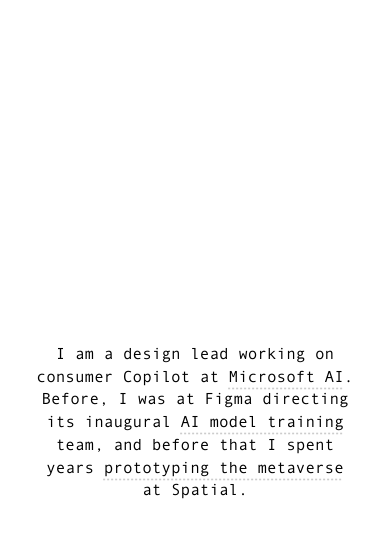
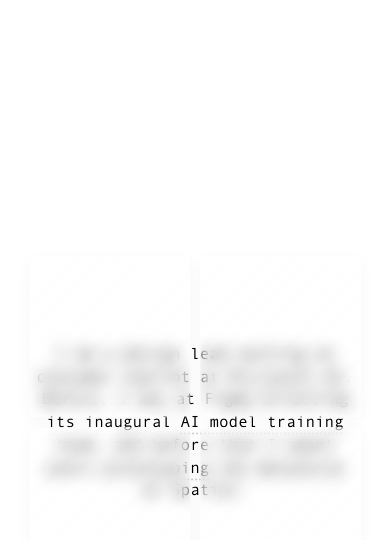
Before and after one commit to jivmy/portfolio, a React (Create React App) app: page / in a window 390 px wide. Shown: the top 540 px of the page. Built offline with nearby package versions, Linux system fonts and the light colour scheme.

Commit message:
Add glass panels with scroll animations and press interactions

```diff
--- a/src/App.js
+++ b/src/App.js
@@ -1,13 +1,21 @@
-import { useEffect, useRef } from 'react';
+import { useEffect, useRef, useState } from 'react';
 
 function App() {
   const embedRef = useRef(null);
   const bioTextRef = useRef(null);
+  const glassPanelsContainerRef = useRef(null);
+  const glassPanel1Ref = useRef(null);
+  const glassPanel2Ref = useRef(null);
+  const glassPanel3Ref = useRef(null);
+  const glassPanel4Ref = useRef(null);
+
+  const [anchorMode, setAnchorMode] = useState('closest'); // 'closest', 'farthest', 'farthestX', 'farthestY'
 
   useEffect(() => {
+    // Initialize UnicornStudio
     if (window.UnicornStudio) {
       const init = () => {
-        if (embedRef.current && window.UnicornStudio?.init) {
+        if (window.UnicornStudio?.init) {
           window.UnicornStudio.init();
         }
       };
@@ -15,16 +23,17 @@
       return;
     }
 
+    // Load UnicornStudio script
     const script = document.createElement('script');
     script.src = 'https://cdn.jsdelivr.net/gh/hiunicornstudio/unicornstudio.js@v1.4.36/dist/unicornStudio.umd.js';
     script.onload = () => {
       setTimeout(() => {
-        if (embedRef.current && window.UnicornStudio?.init) {
+        if (window.UnicornStudio?.init) {
           window.UnicornStudio.init();
         }
       }, 100);
     };
-    document.head.appendChild(script);
+    (document.head || document.body).appendChild(script);
   }, []);
 
   useEffect(() => {
@@ -95,6 +104,62 @@
           bioTextRef.current.style.opacity = opacity;
         }
 
+        // Show glass panels when scrolled to bottom
+        const scrollHeight = Math.max(
+          document.body.scrollHeight,
+          document.body.offsetHeight,
+          document.documentElement.clientHeight,
+          document.documentElement.scrollHeight,
+          document.documentElement.offsetHeight
+        );
+        const maxScroll = scrollHeight - viewportHeight;
+        const distanceFromBottom = maxScroll - scrollY;
+
+        // Start animation at 0px from bottom (at bottom, progress = 1)
+        const animationStartDistance = 0;
+        const animationEndDistance = 800;
+        const animationRange = animationEndDistance - animationStartDistance;
+        // Animation progresses from 1 (at bottom, 0px) to 0 (800px from bottom)
+        const panelProgress = Math.max(0, Math.min(1, (animationEndDistance - distanceFromBottom) / animationRange));
+
+        const panelOpacity = panelProgress;
+        const panelScale = panelProgress;
+
+        const panels = [
+          glassPanel1Ref.current,
+          glassPanel2Ref.current,
+          glassPanel3Ref.current,
+          glassPanel4Ref.current
+        ];
+
+        // Define transform-origin for each panel based on anchor mode
+        const transformOrigins = {
+          closest: ['100% 100%', '0% 100%', '100% 0%', '0% 0%'], // Panel 1, 2, 3, 4
+          farthest: ['0% 0%', '100% 0%', '0% 100%', '100% 100%'],
+          farthestX: ['0% 50%', '100% 50%', '0% 50%', '100% 50%'],
+          farthestY: ['50% 0%', '50% 0%', '50% 100%', '50% 100%']
+        };
+
+        panels.forEach((panel, index) => {
+          if (panel) {
+            panel.style.opacity = panelOpacity;
+            // Don't override transform if animation is in progress
+            if (panel.dataset.animating !== 'true' && !panel.classList.contains('pressed')) {
+              panel.style.transform = `scale(${panelScale})`;
+            }
+            panel.style.transformOrigin = transformOrigins[anchorMode][index];
+            // Stagger the animation
+            panel.style.transitionDelay = panelProgress > 0 ? `${index * 0.075}s` : '0s';
+            // Make panels clickable when visible
+            panel.style.pointerEvents = panelOpacity > 0 ? 'auto' : 'none';
+          }
+        });
+
+        if (glassPanelsContainerRef.current) {
+          glassPanelsContainerRef.current.style.opacity = panelOpacity;
+          glassPanelsContainerRef.current.style.transform = `translate(-50%, -50%) scale(${panelScale})`;
+        }
+
         ticking = false;
       });
     };
@@ -128,7 +193,33 @@
       window.removeEventListener('resize', handleResize);
       window.removeEventListener('orientationchange', handleResize);
     };
-  }, []);
+  }, [anchorMode]);
+
+  const handlePanelPress = (panelRef) => {
+    if (panelRef.current) {
+      panelRef.current.classList.add('pressed');
+    }
+  };
+
+  const handlePanelLeave = (panelRef) => {
+    if (panelRef.current) {
+      // Only cancel press state, don't trigger release animation
+      panelRef.current.classList.remove('pressed');
+    }
+  };
+
+  const handlePanelRelease = (panelRef) => {
+    if (panelRef.current) {
+      panelRef.current.classList.remove('pressed');
+      // Store that animation is in progress to prevent scroll handler from interfering
+      panelRef.current.dataset.animating = 'true';
+      panelRef.current.classList.add('release');
+      setTimeout(() => {
+        panelRef.current.classList.remove('release');
+        panelRef.current.dataset.animating = 'false';
+      }, 500);
+    }
+  };
 
   return (
     <div className="container">
@@ -142,6 +233,45 @@
       <p ref={bioTextRef} className="bio-text">
         I am a design lead working on consumer Copilot at <a href="https://microsoft.ai/news/towards-humanist-superintelligence/" target="_blank" rel="noopener noreferrer" className="link">Microsoft AI</a>. Before, I was at Figma directing its inaugural <a href="https://www.firstround.com/ai/figma" target="_blank" rel="noopener noreferrer" className="link">AI model training</a> team, and before that I spent years <a href="https://www.youtube.com/watch?v=PG3tQYlZ6JQ" target="_blank" rel="noopener noreferrer" className="link">prototyping the metaverse</a> at Spatial.
       </p>
+
+      <div ref={glassPanelsContainerRef} className="glass-panels-container">
+        <div
+          ref={glassPanel1Ref}
+          className="glass-panel"
+          onMouseDown={() => handlePanelPress(glassPanel1Ref)}
+          onMouseUp={() => handlePanelRelease(glassPanel1Ref)}
+          onMouseLeave={() => handlePanelLeave(glassPanel1Ref)}
+          onTouchStart={() => handlePanelPress(glassPanel1Ref)}
+          onTouchEnd={() => handlePanelRelease(glassPanel1Ref)}
+        />
+        <div
+          ref={glassPanel2Ref}
+          className="glass-panel"
+          onMouseDown={() => handlePanelPress(glassPanel2Ref)}
+          onMouseUp={() => handlePanelRelease(glassPanel2Ref)}
+          onMouseLeave={() => handlePanelLeave(glassPanel2Ref)}
+          onTouchStart={() => handlePanelPress(glassPanel2Ref)}
+          onTouchEnd={() => handlePanelRelease(glassPanel2Ref)}
+        />
+        <div
+          ref={glassPanel3Ref}
+          className="glass-panel"
+          onMouseDown={() => handlePanelPress(glassPanel3Ref)}
+          onMouseUp={() => handlePanelRelease(glassPanel3Ref)}
+          onMouseLeave={() => handlePanelLeave(glassPanel3Ref)}
+          onTouchStart={() => handlePanelPress(glassPanel3Ref)}
+          onTouchEnd={() => handlePanelRelease(glassPanel3Ref)}
+        />
+        <div
+          ref={glassPanel4Ref}
+          className="glass-panel"
+          onMouseDown={() => handlePanelPress(glassPanel4Ref)}
+          onMouseUp={() => handlePanelRelease(glassPanel4Ref)}
+          onMouseLeave={() => handlePanelLeave(glassPanel4Ref)}
+          onTouchStart={() => handlePanelPress(glassPanel4Ref)}
+          onTouchEnd={() => handlePanelRelease(glassPanel4Ref)}
+        />
+      </div>
     </div>
   );
 }
--- a/src/index.css
+++ b/src/index.css
@@ -14,6 +14,7 @@
 html {
   overflow: auto;
   height: 100%;
+  height: 100dvh;
   scrollbar-width: none;
   -ms-overflow-style: none;
 }
@@ -29,6 +30,7 @@
   -moz-osx-font-smoothing: grayscale;
   overflow: auto;
   min-height: 100vh;
+  min-height: 100dvh;
   height: auto;
   scrollbar-width: none;
   -ms-overflow-style: none;
@@ -39,7 +41,8 @@
 }
 
 .container {
-  width: 100vw;
+  width: 100%;
+  height: 100%;
   min-height: 250vh;
   display: flex;
   flex-direction: column;
@@ -52,10 +55,13 @@
 .unicorn-embed {
   position: fixed;
   top: 0;
-  left: 50%;
-  transform: translateX(-50%);
+  left: 0;
+  right: 0;
   width: 100%;
   height: 100vh;
+  height: 100dvh;
+  min-height: 100vh;
+  min-height: 100dvh;
   z-index: 1;
   pointer-events: auto;
 }
@@ -105,3 +111,94 @@
 @media (max-width: 480px) {
   .bio-text { font-size: 16px; }
 }
+
+.glass-panels-container {
+  position: fixed;
+  top: 50%;
+  left: 50%;
+  transform: translate(-50%, -50%) scale(0);
+  width: 70%;
+  max-width: 600px;
+  padding-top: 40px;
+  padding-bottom: 40px;
+  display: grid;
+  grid-template-columns: repeat(2, 1fr);
+  grid-template-rows: repeat(2, 1fr);
+  gap: 16px;
+  z-index: 2;
+  opacity: 0;
+  transition: opacity 1s cubic-bezier(0.25, 0.46, 0.45, 0.94), transform 1s cubic-bezier(0.25, 0.46, 0.45, 0.94);
+  pointer-events: none;
+}
+
+.glass-panel {
+  aspect-ratio: 1;
+  width: 100%;
+  min-height: 0;
+  background: linear-gradient(
+    135deg,
+    rgba(255, 255, 255, 0.08) 0%,
+    rgba(255, 255, 255, 0.02) 100%
+  );
+  backdrop-filter: blur(8px) saturate(200%);
+  -webkit-backdrop-filter: blur(8px) saturate(200%);
+  border: 1px solid rgba(255, 255, 255, 0.15);
+  border-top: 1px solid rgba(255, 255, 255, 0.2);
+  border-left: 1px solid rgba(255, 255, 255, 0.18);
+  border-radius: 4px;
+  box-shadow:
+    0 4px 16px rgba(0, 0, 0, 0.04),
+    inset 0 1px 0 rgba(255, 255, 255, 0.1),
+    inset 0 -1px 0 rgba(255, 255, 255, 0.02);
+  opacity: 0;
+  transform: scale(0);
+  transition: opacity 1s cubic-bezier(0.25, 0.46, 0.45, 0.94), transform 1s cubic-bezier(0.25, 0.46, 0.45, 0.94);
+  pointer-events: none;
+  cursor: pointer;
+}
+
+.glass-panel.pressed {
+  transform: scale(0.95) !important;
+  transition: transform 0.5s ease-out !important;
+}
+
+.glass-panel.release {
+  animation: releaseOvershoot 0.5s cubic-bezier(0.34, 2.2, 0.64, 1) !important;
+}
+
+@keyframes releaseOvershoot {
+  0% {
+    transform: scale(0.95);
+  }
+  100% {
+    transform: scale(1);
+  }
+}
+
+@media (max-width: 768px) {
+  .glass-panels-container {
+    grid-template-columns: repeat(2, 1fr);
+    grid-template-rows: repeat(2, 1fr);
+    gap: 12px;
+    width: 80%;
+    max-width: 500px;
+    padding-top: 24px;
+    padding-bottom: 24px;
+  }
+}
+
+@media (max-width: 480px) {
+  .glass-panels-container {
+    grid-template-columns: repeat(2, 1fr);
+    grid-template-rows: repeat(2, 1fr);
+    gap: 10px;
+    width: 85%;
+    max-width: 400px;
+    padding-top: 16px;
+    padding-bottom: 16px;
+  }
+
+  .glass-panel {
+    border-radius: 4px;
+  }
+}
```
